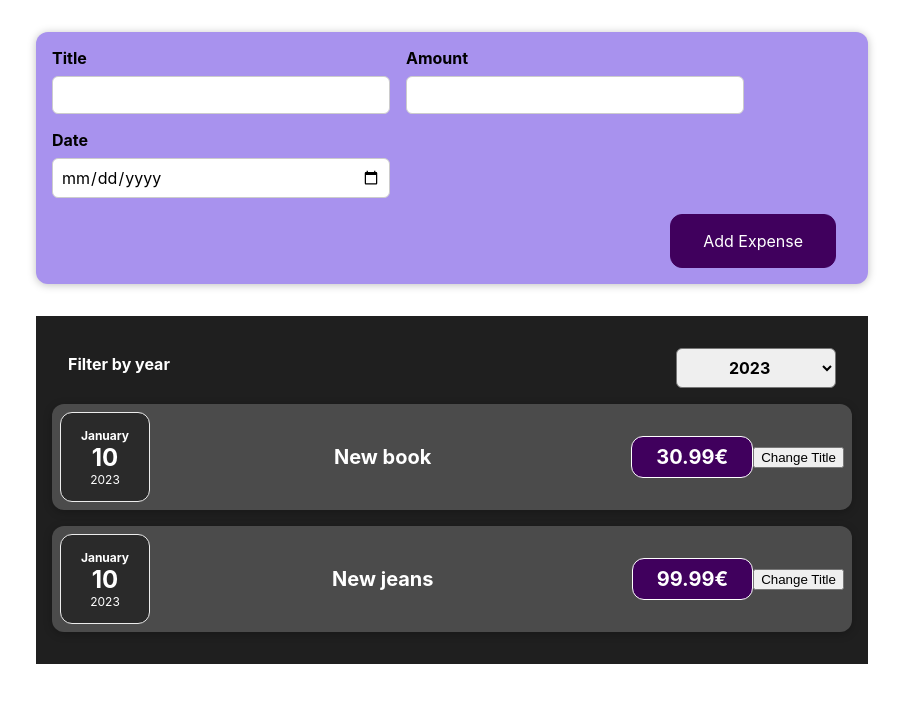
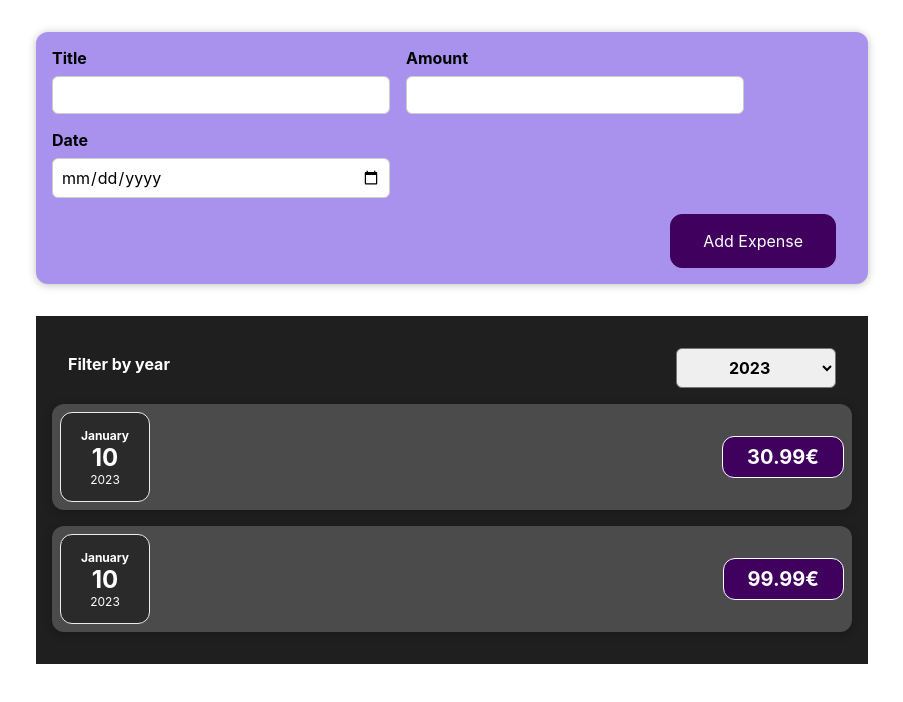
Before and after one commit to karinastei/expenses, a React (Create React App) app: page / in a window 1280 px wide. Shown: the top 702 px of the page, without its empty margins (188-1091 px from the left). Built offline with nearby package versions, Linux system fonts and the light colour scheme.

Commit message:
Eemaldan vana nupu

```diff
--- a/src/components/Expenses/ExpenseItem.js
+++ b/src/components/Expenses/ExpenseItem.js
@@ -1,25 +1,18 @@
 import './ExpenseItem.css'
 import ExpenseDate from "./ExpenseDate";
-import ExpenseItemContainer from "../UserInterface/ExpenseItemContainer";
-import React, {useState} from 'react';
+import Card from "../UI/Card";
+import React from 'react';
 
 const ExpenseItem = (props) => {
-    const [title, setTitle] = useState(props.expenseData.title)
-
-    const clickHandler = () => {
-        setTitle('Updated title const')
-        console.log(title)
-    }
 
     return (
-        <ExpenseItemContainer className="expense-item">
+        <Card className="expense-item">
             <ExpenseDate date={props.expenseData.date}></ExpenseDate>
             <div className="expense-item__description">
-                <h2>{props.expenseData.title}</h2>
+                <h2 className="expense-item__description">{props.title}</h2>
                 <div className="expense-item__price">{props.expenseData.price}€</div>
             </div>
-            <button onClick={clickHandler}>Change Title</button>
-        </ExpenseItemContainer>
+        </Card>
     )
 }
 
--- a/src/components/Expenses/Expenses.js
+++ b/src/components/Expenses/Expenses.js
@@ -1,6 +1,6 @@
 import './Expenses.css'
 import ExpenseItem from "./ExpenseItem";
-import ExpenseItemContainer from "../UserInterface/ExpenseItemContainer";
+import Card from "../UI/Card";
 import ExpensesFilter from "./ExpensesFilter";
 
 function Expenses(props) {
@@ -10,14 +10,14 @@ function Expenses(props) {
     }
 
     return (
-        <ExpenseItemContainer className="expenses">
+        <Card className="expenses">
             <ExpensesFilter onSaveFilterData={filterExpenseDataHandler}></ExpensesFilter>
             {
                 props.expenseData.map((expenses) => {
                     return <ExpenseItem expenseData={expenses}></ExpenseItem>
                 })
             }
-        </ExpenseItemContainer>
+        </Card>
     )
 }
 
--- /dev/null
+++ b/src/components/UI/Card.js
@@ -0,0 +1,10 @@
+import './Card.css'
+
+function Card(props) {
+    const classes = 'Card ' + props.className
+    return (
+        <div className={classes}>{props.children}</div>
+    )
+}
+
+export default Card
--- a/src/components/UserInterface/ExpenseItemContainer.js
+++ /dev/null
@@ -1,10 +0,0 @@
-import './ExpenseItemContainer.css'
-
-function ExpenseItemContainer(props) {
-    const classes = 'ExpenseItemContainer ' + props.className
-    return (
-        <div className={classes}>{props.children}</div>
-    )
-}
-
-export default ExpenseItemContainer
```
Also changed, not shown: src/components/UI/Card.css (renamed from src/components/UserInterface/ExpenseItemContainer.css).
